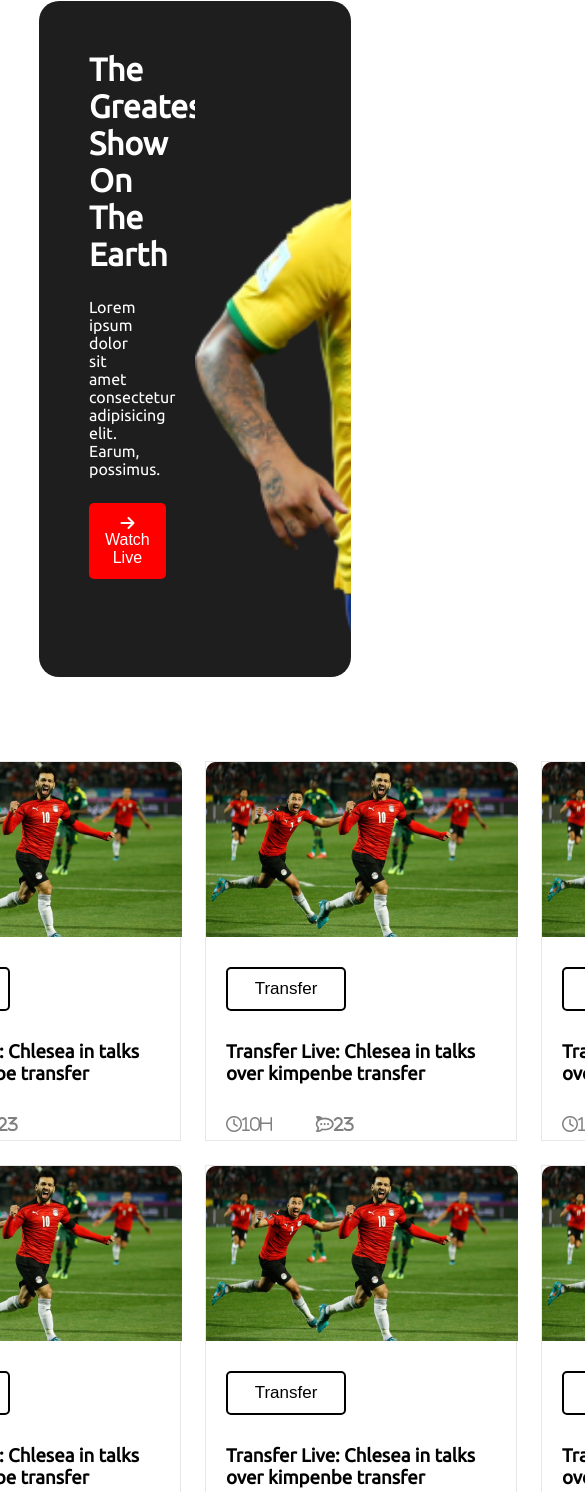
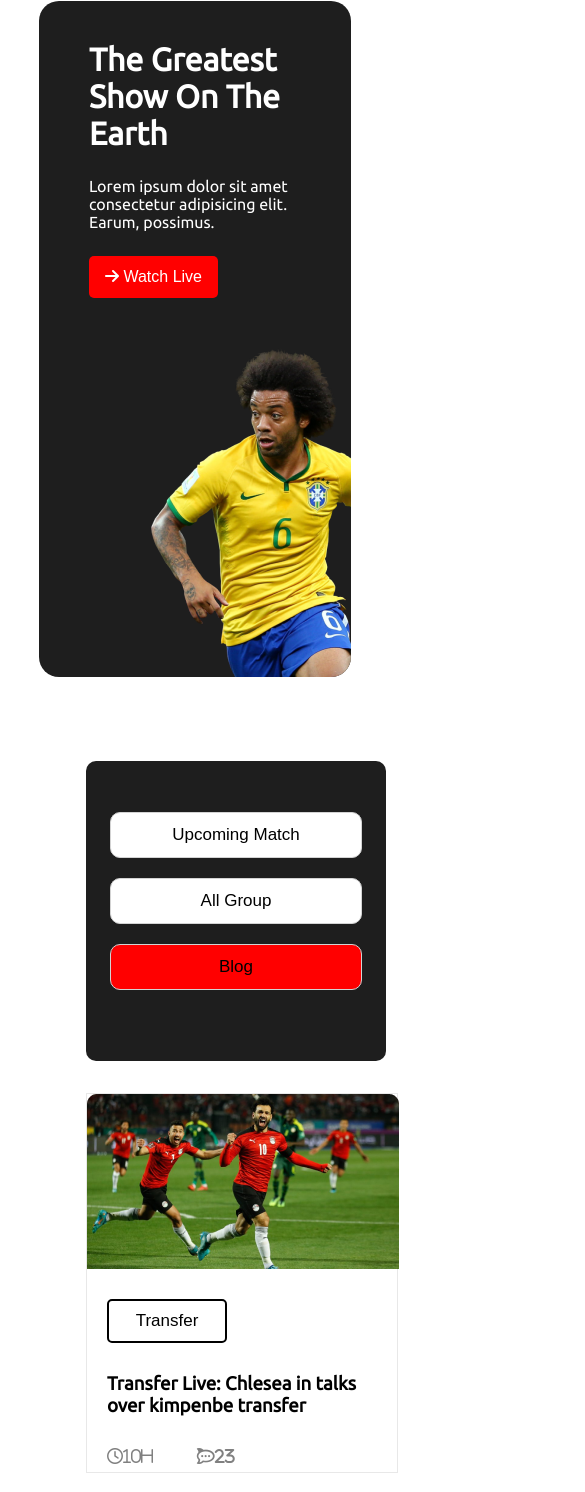
Before and after one commit to sajneen-siddiqua/World-Cup, a plain HTML site: page index.html in a window 390 px wide. Shown: the part 83-1575 px from the top of the page, 585 px wide, since content can reach past the window. Drawn offline with Linux system fonts and the light colour scheme.

Commit message:
world-cup

```diff
--- a/style.css
+++ b/style.css
@@ -195,7 +195,62 @@ hr{
 
 /* media queries */
 
+/* tab devices */
+@media only screen and (max-width:992px){
+.section-2{
+    display: grid;
+    grid-template-columns: 1,1fr;
+    justify-content: center;
+}
+.transfer-content{
+    grid-template-columns: repeat(2,1fr);
+    margin-left: 7rem;
+}
+.grid-container{
+    width: 100%;
+}
+.side-nav{
+    margin-left: 14rem;
+    margin-bottom: 2rem;
+}
+}
+
+
 /* mobile devices */
-/* @media only screen and (max-width:688px;){
+    @media only screen and (max-width:688px){
+        .top-banner{
+            flex-direction: column;
+            justify-content: center;
+            align-items: center;
+        }
+        .banner-text{
+            width: 100%;
+        }
+        .banner-img{
+            width: 100%;
+            padding-left: 7rem;
 
-} */
+            }
+        .section-2{
+            display: grid;
+            grid-template-columns: 1,1fr;
+            justify-content: center;
+        }
+        .side-nav{
+            margin-left: 7rem;
+            margin-bottom: 2rem;
+        }
+        .nav-btn{
+            border: 1px solid lightgray;
+        }
+        .transfer-content{
+            grid-template-columns: repeat(1,1fr);
+            margin-left: 7rem;
+        }
+        .contact span{
+            display: grid;
+        }
+        .footer-container{
+            margin-top: 5rem;
+        }
+    }
```
